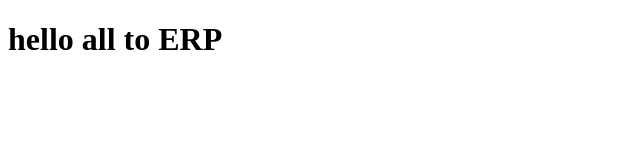
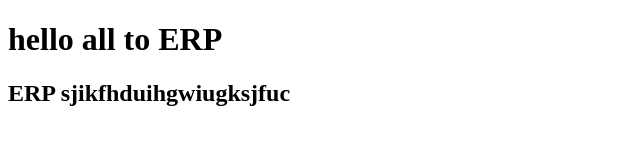
Before and after one commit to djv03/ERP_Weblock, a website: page support.html in a window 1280 px wide. Shown: the whole page, without its empty margins (0-640 px from the left). Drawn offline with Linux system fonts and the light colour scheme.

Commit message:
n=chajsf

```diff
--- a/support.html
+++ b/support.html
@@ -7,5 +7,6 @@
 </head>
 <body>
     <h1>hello all to ERP</h1>
+    <h2>ERP sjikfhduihgwiugksjfuc</h2>
 </body>
 </html>
```
